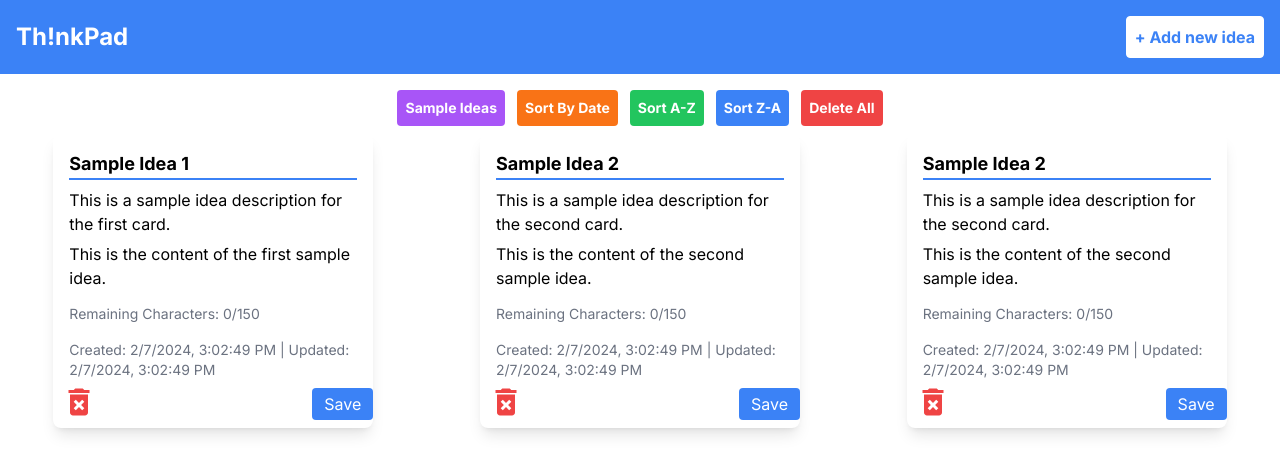
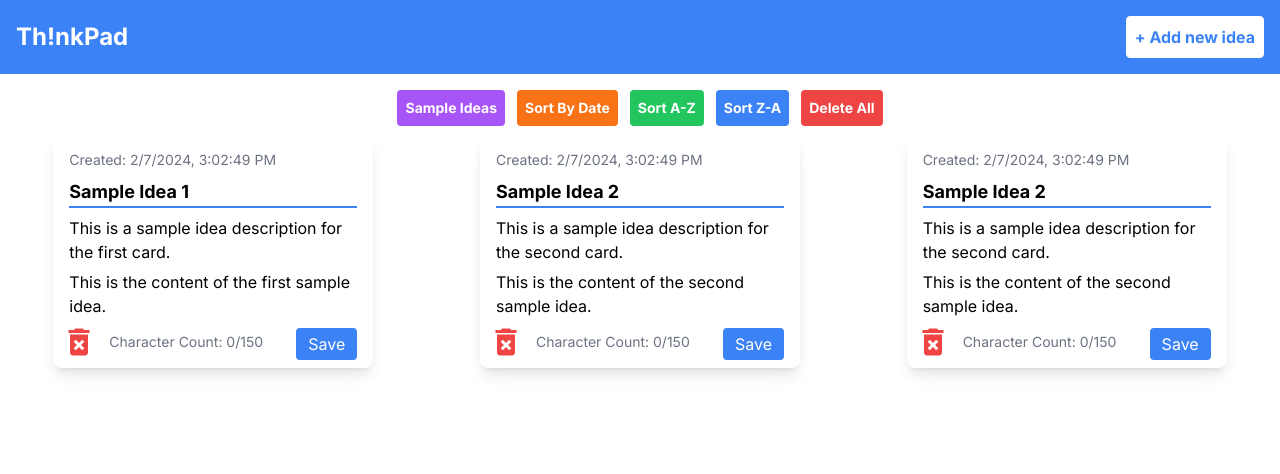
Before and after one commit to mutaremalcolm/technical-take-home_assesment, a Next.js app: page / in a window 1280 px wide. Shown: the top 474 px of the page. Built offline with nearby package versions, Linux system fonts and the light colour scheme.

Commit message:
🚀 Zod Validation Fix and UI Adjustments

```diff
--- a/components/IdeaCard.tsx
+++ b/components/IdeaCard.tsx
@@ -1,12 +1,12 @@
 'use client';
 
 import * as z from "zod";
-import { useEffect, useState } from 'react';
+import { Idea } from '@/lib/types';
+import { MdDeleteForever } from "react-icons/md";
+import { useEffect, useRef, useState } from 'react';
+import { zodResolver } from "@hookform/resolvers/zod";
 import { useForm, SubmitHandler } from 'react-hook-form';
-import { zodResolver } from "@hookform/resolvers/zod";
-import { MdDeleteForever } from "react-icons/md";
 
-import { Idea } from '@/lib/types';
 
 
 const EditIdeaSchema = z.object({
@@ -23,8 +23,8 @@ const EditIdeaSchema = z.object({
   updatedTime: z.date()
 });
 
+type EditIdeaSchemaType = z.infer<typeof EditIdeaSchema>;
 
-type EditIdeaSchemaType = z.infer<typeof EditIdeaSchema>;
 
 interface IdeaCardProps {
   idea: Idea;
@@ -35,14 +35,26 @@ interface IdeaCardProps {
 
 const IdeaCard: React.FC<IdeaCardProps> = ({ idea, onDelete, onSave }) => {
   const [charCount, setCharCount] = useState(0);
-  const [isSaved, setIsSaved] = useState(false);
+  const isSavedRef = useRef(false);
 
   const {
     register,
     handleSubmit,
     setValue,
     formState: { errors }
-  } = useForm<EditIdeaSchemaType>();
+  } = useForm<EditIdeaSchemaType>(
+  //   {
+  //   resolver: zodResolver(EditIdeaSchema),
+  //   mode: "onChange",
+  //   reValidateMode: "onChange",
+  //   shouldFocusError: false,
+  //   defaultValues: {
+  //   title: idea.title || '',
+  //   description: idea.description || '',
+  //   content: idea.content || '',
+  //   },
+  // }
+  );
 
   useEffect(() => {
     setValue('title', idea.title || '');
@@ -64,8 +76,7 @@ const IdeaCard: React.FC<IdeaCardProps> = ({ idea, onDelete, onSave }) => {
       });
 
       onSave(updatedIdea);
-      setIsSaved(true);
-      setTimeout(() => setIsSaved(false), 3000);
+      isSavedRef.current = true;
 
       const updatedIdeas = JSON.parse(localStorage.getItem("ideas") || "[]").map(
         (storedIdea: Idea) =>
@@ -88,7 +99,16 @@ const IdeaCard: React.FC<IdeaCardProps> = ({ idea, onDelete, onSave }) => {
   return (
     <>
     <form onSubmit={handleSubmit(onSubmit)}
-    className={`relative bg-white rounded-lg shadow-lg p-4 mb-4 lg:w-1/4 ${isSaved ? 'bg-green-100' : ''}`} >
+    className={`relative bg-white rounded-lg shadow-lg p-4 mb-4 lg:w-1/4
+      ${isSavedRef.current ? 'bg-green-100' : ''}`} >
+       <div className="flex justify-between items-center mt-0 mb-2">
+          <p className="text-gray-500 text-sm">
+            Created: {idea.createdTime ? new Date(idea.createdTime).toLocaleString() : 'N/A'}
+            {/* <br/>
+             Updated:{' '}
+            {idea.updatedTime ? new Date(idea.createdTime).toLocaleString() : 'N/A'} */}
+          </p>
+          </div>
       <div>
         <input
           {...register('title')}
@@ -118,16 +138,10 @@ const IdeaCard: React.FC<IdeaCardProps> = ({ idea, onDelete, onSave }) => {
         />
         {errors.content && <span className="text-red-500">{errors.content.message}</span>}
 
-        <p className="text-gray-500 text-sm mt-2">
-            Remaining Characters: {charCount}/150
+        <p className="text-gray-500 text-sm ml-10 mt-2">
+            Character Count: {charCount}/150
           </p>
         </div>
-        <div className="flex justify-between items-center mt-4 mb-8">
-          <p className="text-gray-500 text-sm">
-            Created: {idea.createdTime ? new Date(idea.createdTime).toLocaleString() : 'N/A'} | Updated:{' '}
-            {idea.updatedTime ? new Date(idea.createdTime).toLocaleString() : 'N/A'}
-          </p>
-          </div>
           <div>
             <div>
               <button
@@ -139,10 +153,13 @@ const IdeaCard: React.FC<IdeaCardProps> = ({ idea, onDelete, onSave }) => {
               <div>
               <button
                 type="submit"
-                className="absolute bottom-0 right-0 p-2 bg-blue-500 text-white px-3 py-1 mb-2 rounded hover:bg-blue-600 focus:outline-none focus:shadow-outline"
-
+                className={`absolute bottom-0 right-0 mr-4 p-2 ${
+                  isSavedRef.current ? 'bg-green-500' : 'bg-blue-500'
+                } text-white px-3 py-1 mb-2 rounded hover:${
+                  isSavedRef.current ? 'bg-green-600' : 'bg-blue-600'
+                } focus:outline-none focus:shadow-outline`}
               >
-                Save {isSaved && <div className="absolute top-0 right-0 p-2 text-green-500">✓ Saved</div>}
+                {isSavedRef.current ? 'Saved' : 'Save'}
               </button>
               </div>
             </div>
@@ -153,17 +170,3 @@ const IdeaCard: React.FC<IdeaCardProps> = ({ idea, onDelete, onSave }) => {
 };
 
 export default IdeaCard;
-
-
-
-// {
-//   resolver: zodResolver(EditIdeaSchema),
-//   mode: "onChange",
-//   reValidateMode: "onChange",
-//   shouldFocusError: false,
-//   defaultValues: {
-//     title: idea.title || '',
-//     description: idea.description || '',
-//     content: idea.content || '',
-//   },
-// }
--- a/lib/types.ts
+++ b/lib/types.ts
@@ -1,3 +1,4 @@
+
 export interface Idea {
     uuid: string;
     title: string;
--- a/tsconfig.json
+++ b/tsconfig.json
@@ -1,5 +1,6 @@
 {
   "compilerOptions": {
+    "types": ["jest", "@testing-library/jest-dom"],
     "lib": ["dom", "dom.iterable", "esnext"],
     "allowJs": true,
     "skipLibCheck": true,
```
Also changed, not shown: app/page.tsx (+3 -5 lines), 1 other file (tests, documents, lock files or other folders).
